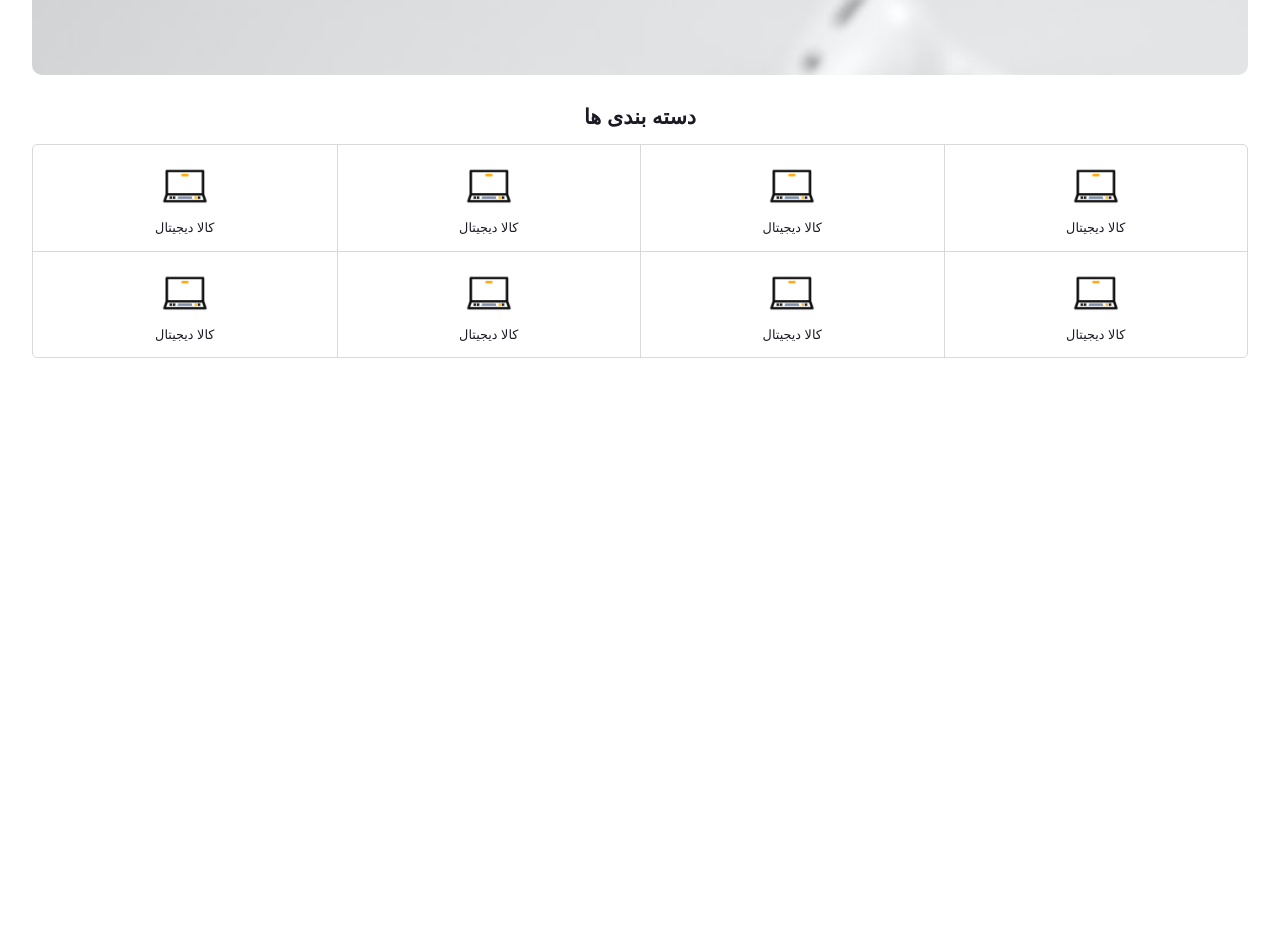
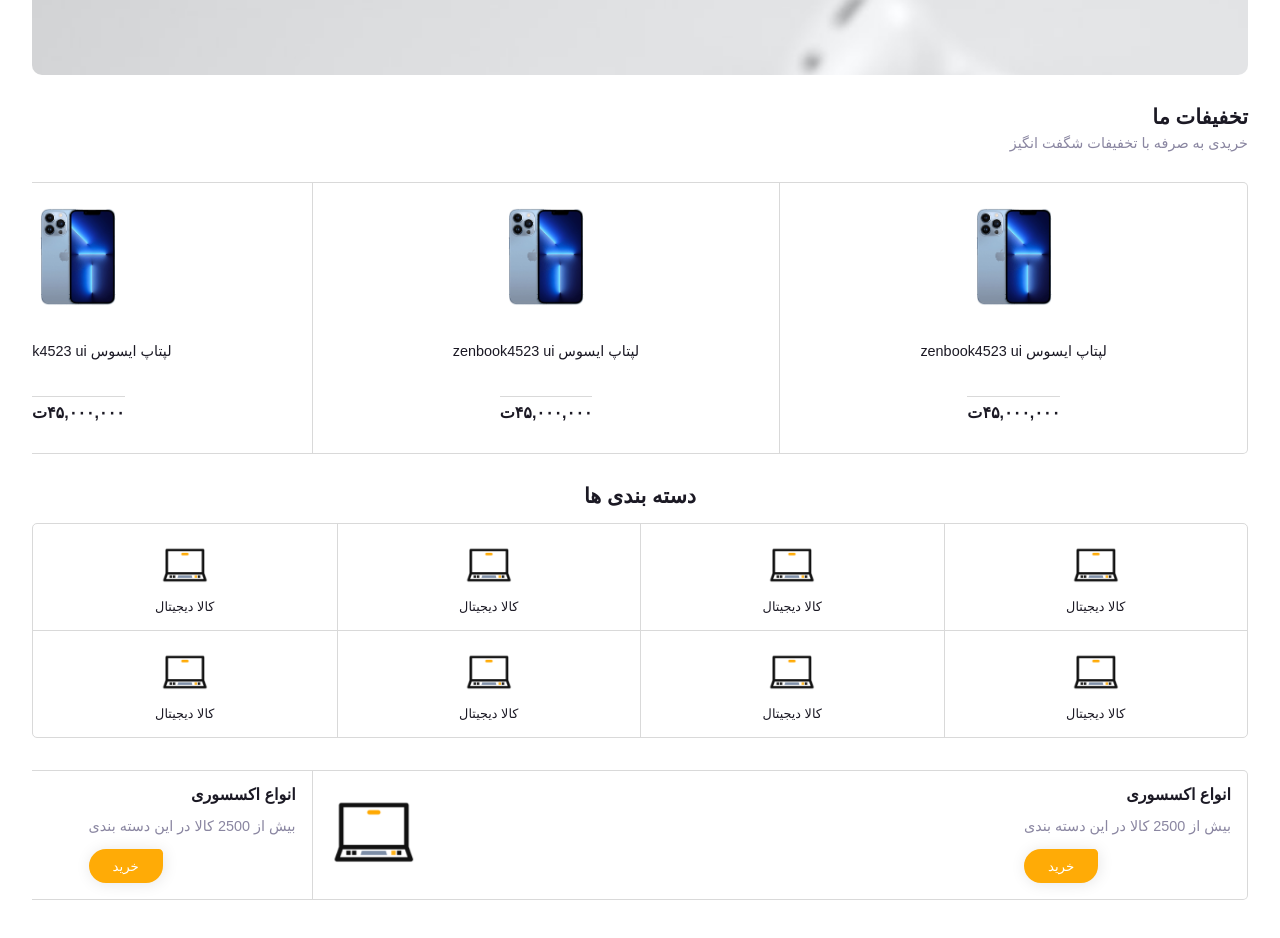
Before and after one commit to F4RD1N/storm-kala, a Next.js app: page / in a window 1280 px wide. Shown: the part 300-1238 px from the top of the page. Before the commit the page ends 800 px from the top, so only its background shows below. Built offline with nearby package versions, Linux system fonts and the light colour scheme; a small style sheet from the web is missing.

Commit message:
create special catagory list component

```diff
--- a/components/CatagoryList/CatagoryList.jsx
+++ b/components/CatagoryList/CatagoryList.jsx
@@ -4,7 +4,7 @@
 import { Container, SectionTitle, List } from "./CatagoryList.style";
 
 //Shared Components
-import { CatagoryCard } from "../shared";
+import CatagoryCard from "./CatagoryCard/CatagoryCard";
 
 const CatagoryList = () => {
   return (
--- /dev/null
+++ b/components/SpecialCatagoryList/SpecialCard/SpecialCard.jsx
@@ -0,0 +1,32 @@
+import React from "react";
+import Image from "next/image";
+
+//Styled Components
+import {
+  Container,
+  RightContainer,
+  Title,
+  Description,
+  BuyButton,
+  LeftContainer,
+} from "./SpecialCard.style";
+
+//Images
+import Digital from "../../../assets/digital.png";
+
+const SpecialCard = () => {
+  return (
+    <Container>
+      <RightContainer>
+        <Title>انواع اکسسوری</Title>
+        <Description>بیش از 2500 کالا در این دسته بندی</Description>
+        <BuyButton>خرید</BuyButton>
+      </RightContainer>
+      <LeftContainer>
+        <Image src={Digital} width={90} height={90} objectFit="cover" />
+      </LeftContainer>
+    </Container>
+  );
+};
+
+export default SpecialCard;
--- /dev/null
+++ b/components/SpecialCatagoryList/SpecialCard/SpecialCard.style.js
@@ -0,0 +1,39 @@
+import styled from "styled-components";
+
+//Shared Styles
+import { GlobalButton } from "../../../styles/shared";
+
+export const Container = styled.div`
+  display: flex;
+  justify-content: space-between;
+  user-select: none;
+  align-items: center;
+  border-radius: 5px;
+  padding: 1rem;
+`;
+
+export const RightContainer = styled.div`
+  display: flex;
+  flex-direction: column;
+`;
+
+export const Title = styled.h3`
+  font-weight: bold;
+  margin-bottom: 1rem;
+`;
+
+export const Description = styled.h4`
+  color: ${(props) => props.theme.colors.textSecondary};
+  font-size: 0.9rem;
+  margin-bottom: 1rem;
+`;
+
+export const BuyButton = styled(GlobalButton)`
+align-self: flex-end;
+padding: .6rem 1.5rem;
+border-radius: 20px 5px 20px 20px;
+`
+
+export const LeftContainer = styled.div`
+    align-self: flex-start;
+`;
--- /dev/null
+++ b/components/SpecialCatagoryList/SpecialCatagoryList.jsx
@@ -0,0 +1,36 @@
+import React from "react";
+
+//Components
+import SpecialCard from "./SpecialCard/SpecialCard";
+
+//Shared Components
+import { Container } from "./SpecialCatagoryList.style";
+
+//Swiper
+import { Swiper, SwiperSlide } from "swiper/react";
+
+//required modules
+import { FreeMode } from "swiper";
+
+const SpecialList = () => {
+  return (
+    <Container>
+      <Swiper
+        spaceBetween={0}
+        slidesPerView={1.3}
+        freeMode={true}
+        modules={[FreeMode]}
+      >
+      {[0, 1, 2].map((item) => {
+          return (
+            <SwiperSlide className="swiper-item">
+              <SpecialCard />
+            </SwiperSlide>
+          );
+        })}
+      </Swiper>
+    </Container>
+  );
+};
+
+export default SpecialList;
--- /dev/null
+++ b/components/SpecialCatagoryList/SpecialCatagoryList.style.js
@@ -0,0 +1,4 @@
+import styled from "styled-components";
+
+export const Container = styled.section`
+`
--- a/components/index.js
+++ b/components/index.js
@@ -4,3 +4,4 @@
 export { default as SpecialOffer} from './SpecialOffer/SpecialOffer'
 export { default as ListSlider} from './ListSlider/ListSlider'
 export { default as CatagoryList } from './CatagoryList/CatagoryList'
+export { default as SpecialCatagoryList } from './SpecialCatagoryList/SpecialCatagoryList'
--- a/components/shared/index.js
+++ b/components/shared/index.js
@@ -1,2 +1 @@
 export { default as ProductCard } from "./ProductCard/ProductCard";
-export {default as CatagoryCard} from './CatagoryCard/CatagoryCard'
--- a/pages/index.js
+++ b/pages/index.js
@@ -1,12 +1,23 @@
 import React from "react";
-import { Hero, SpecialOffer, ListSlider,CatagoryList  } from "../components";
+import { Hero, SpecialOffer, ListSlider, CatagoryList, SpecialCatagoryList } from "../components";
 
 const Home = () => {
   return (
     <div>
       <Hero />
-      {/* <SpecialOffer /> */}
+
+      <ListSlider />
+      <br />
+      <br />
       <CatagoryList />
+      <br />
+      <br />
+
+      <SpecialCatagoryList />
+      <br />
+      <br />
+      <br />
+
     </div>
   );
 };
```
Also changed, not shown: components/CatagoryList/CatagoryCard/CatagoryCard.jsx (renamed from components/shared/CatagoryCard/CatagoryCard.jsx), components/CatagoryList/CatagoryCard/CatagoryCard.style.js (renamed from components/shared/CatagoryCard/CatagoryCard.style.js).
